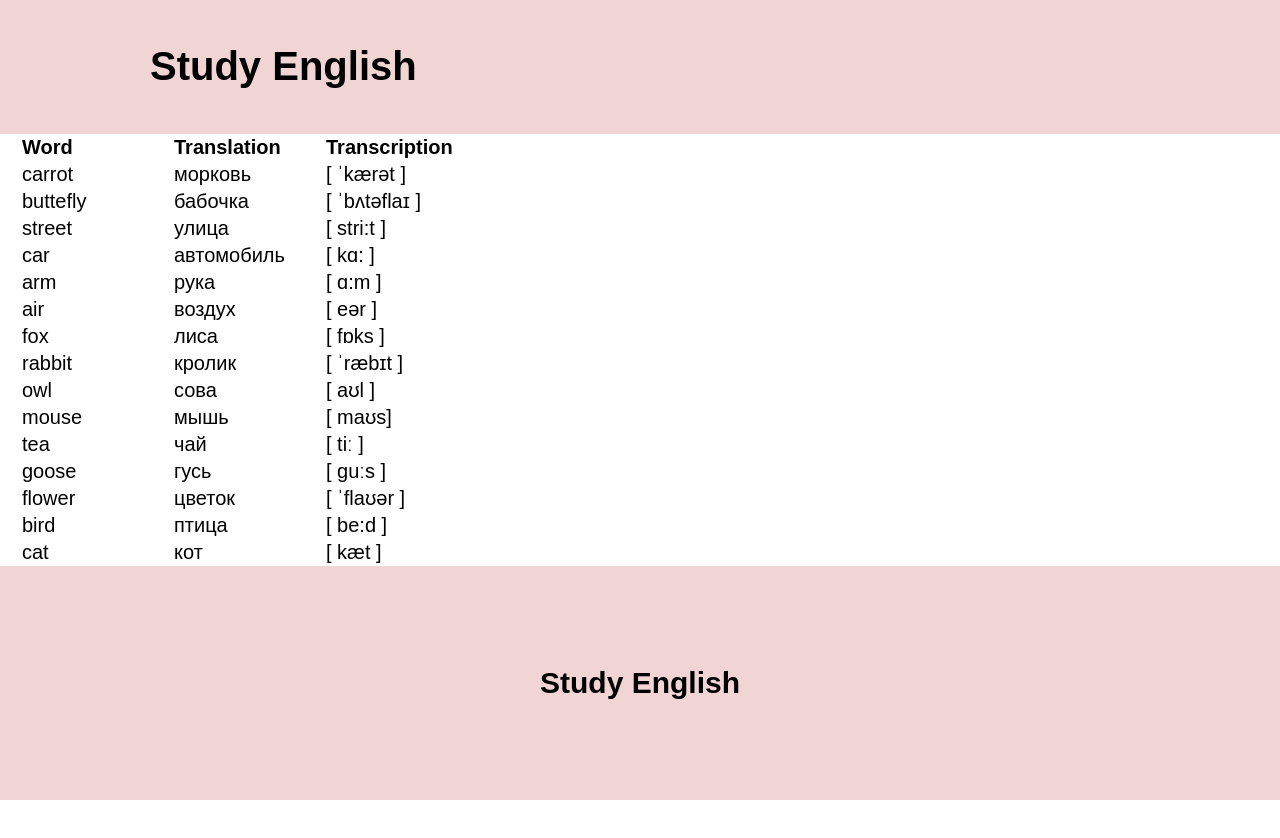
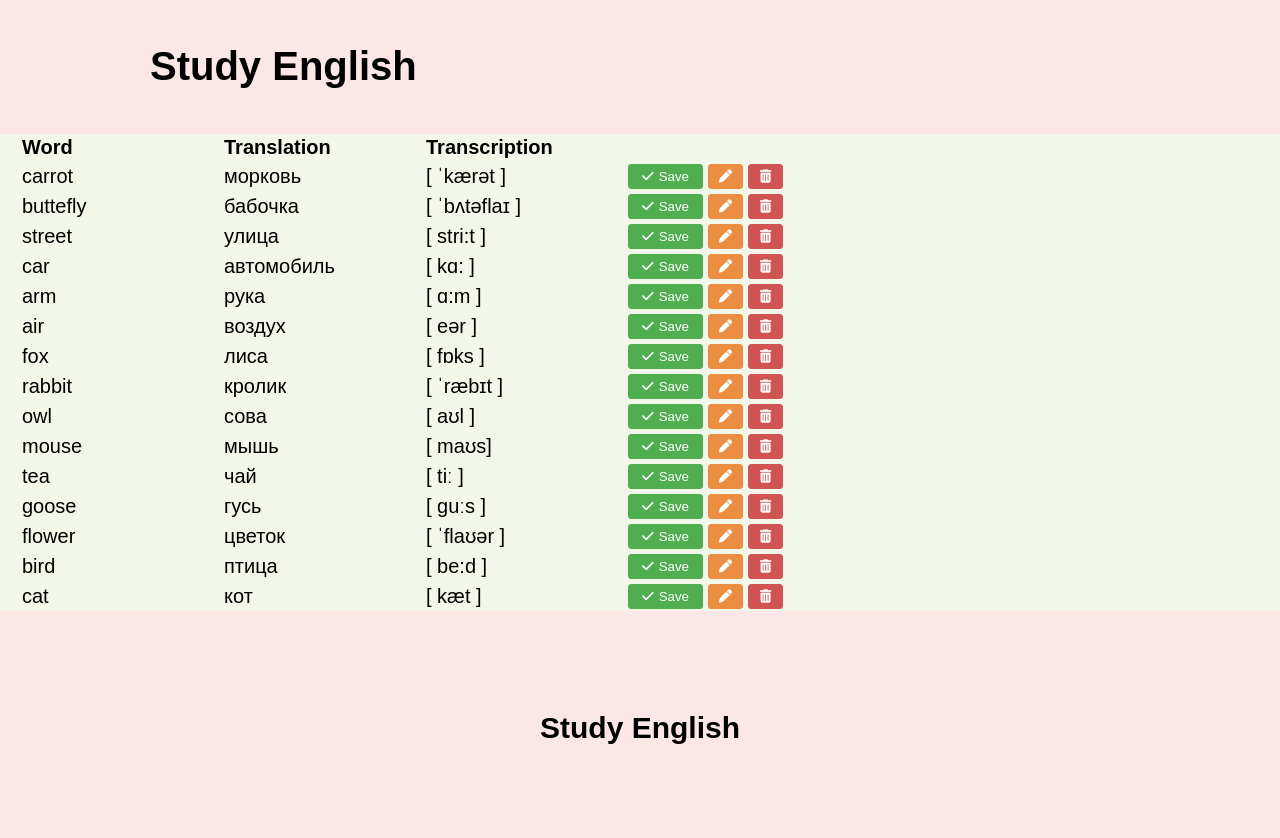
Before and after one commit to EvelinaYaln/words_app, a React (Create React App) app in the folder words-app/: page / in a window 1280 px wide. Shown: the top 838 px of the page. Before the commit the page ends 800 px from the top, so only its background shows below. Built offline with nearby package versions, Linux system fonts and the light colour scheme; a web font is replaced by a local one.

Commit message:
create css button

```diff
--- a/words-app/public/index.html
+++ b/words-app/public/index.html
@@ -4,6 +4,7 @@
     <meta charset="utf-8" />
     <link rel="icon" href="%PUBLIC_URL%/favicon.ico" />
     <meta name="viewport" content="width=device-width, initial-scale=1" />
+    <script src="https://kit.fontawesome.com/4d945f1e23.js" crossorigin="anonymous"></script>
     <meta name="theme-color" content="#000000" />
     <meta
       name="description"
--- a/words-app/src/components/Button.jsx
+++ b/words-app/src/components/Button.jsx
@@ -1,10 +1,21 @@
 
 function Button() {
     return (
-      <div className="Button">
+      <div className="button-container">
+         <button className="button-container__save">
+          <i class="fa-solid fa-check"></i>
+          Save
+        </button>
+<button  className="button-container__correct" id="correct">
+          <i class="fa-solid fa-pen"></i>
+        </button>
+        <button className="button-container__delete">
+          <i class="fa-solid fa-trash-can"></i>
+        </button>
 
       </div>
     );
   }
 
+
   export default Button;
--- a/words-app/src/components/Main.jsx
+++ b/words-app/src/components/Main.jsx
@@ -3,7 +3,7 @@
 
 
 const vocab = [{
-  "english":"carrot","transcription":"[ ˈkærət ]","russian":"морковь","tags":"овощи",
+  "english":"carrot","transcription":"[ ˈkærət ]","russian":"морковь","tags":"овощи", "isSelected": true,
 },{
   "english":"buttefly","transcription":"[ ˈbʌtəflaɪ ]","russian":"бабочка",
 },{
@@ -39,7 +39,7 @@
       <div className="main" id="main">
         <Heading/>
          {vocab.map((v)=>
-        <Table english={v.english} russian={v.russian}  transcription={v.transcription}/>
+        <Table english={v.english} russian={v.russian}  transcription={v.transcription} isSelected={v.isSelected}/>
       )}
 
       </div>
--- a/words-app/src/components/Table.jsx
+++ b/words-app/src/components/Table.jsx
@@ -1,4 +1,4 @@
-
+import Button from './Button';
 function Table(props) {
     return (
       <div className="table-container">
@@ -6,10 +6,10 @@
         <table className="table-container__table table">
           <tbody>
             <tr>
-              <td>{props.english}</td>
+              <td contentEditable="true">{props.english} </td>
               <td>{props.russian}</td>
               <td>{props.transcription}</td>
-              <td></td>
+              <td><Button/></td>
             </tr>
 
           </tbody>
--- a/words-app/src/preprocessors/_button.scss
+++ b/words-app/src/preprocessors/_button.scss
@@ -0,0 +1,44 @@
+.button-container {
+    &__save {
+        color: $text-color;
+        background-color: rgb(80, 174, 80);
+        width: 75px;
+        height: 25px;
+        border: 1px solid rgb(80, 174, 80);
+        border-radius: 3px;
+        transition: all .2s;
+        &:hover {
+            background-color:rgba(80, 174, 80,.9);
+        }
+    }
+    &__correct {
+        color: $text-color;
+        background-color: rgb(236, 142, 65);
+        width: 35px;
+        height: 25px;
+        border: 1px solid rgb(236, 142, 65);
+        border-radius: 3px;
+        margin-left: 5px;
+        transition: all .2s;
+        &:hover {
+            background-color:rgba(236, 142, 65, .8);
+        }
+    }
+    &__delete {
+        color: $text-color;
+        background-color: rgb(209, 84, 84);
+        width: 35px;
+        height: 25px;
+        border: 1px solid rgb(209, 84, 84);
+        border-radius: 3px;
+        margin-left: 5px;
+        transition: all .2s;
+        &:hover {
+            background-color:rgba(209, 84, 84, .9);
+        }
+    }
+}
+
+.button-container__save i {
+    margin-right: 5px;
+}
--- a/words-app/src/preprocessors/_main.scss
+++ b/words-app/src/preprocessors/_main.scss
@@ -0,0 +1,3 @@
+.main {
+    background-color: $main-background-color;
+}
--- a/words-app/src/preprocessors/_table.scss
+++ b/words-app/src/preprocessors/_table.scss
@@ -11,6 +11,6 @@
 }
 
 td,th {
-    width: 150px;
+    width: 200px;
     text-align: left;
 }
--- a/words-app/src/preprocessors/_variables.scss
+++ b/words-app/src/preprocessors/_variables.scss
@@ -7,4 +7,4 @@
 $semi-bold-font-weight: 600;
 $bold-font-weight: 700;
 $main-background-color: #F3F7EA;
-$footer-header-bg-color: rgba(193, 66, 66, .22);
+$footer-header-bg-color: rgba(241, 144, 144, 0.22);
--- a/words-app/src/preprocessors/style.css
+++ b/words-app/src/preprocessors/style.css
@@ -19,9 +19,60 @@
   color: #FFF;
 }
 
+.button-container__save {
+  color: #FFF;
+  background-color: #50ae50;
+  width: 75px;
+  height: 25px;
+  border: 1px solid #50ae50;
+  border-radius: 3px;
+  -webkit-transition: all .2s;
+  transition: all .2s;
+}
+
+.button-container__save:hover {
+  background-color: rgba(80, 174, 80, 0.9);
+}
+
+.button-container__correct {
+  color: #FFF;
+  background-color: #ec8e41;
+  width: 35px;
+  height: 25px;
+  border: 1px solid #ec8e41;
+  border-radius: 3px;
+  margin-left: 5px;
+  -webkit-transition: all .2s;
+  transition: all .2s;
+}
+
+.button-container__correct:hover {
+  background-color: rgba(236, 142, 65, 0.8);
+}
+
+.button-container__delete {
+  color: #FFF;
+  background-color: #d15454;
+  width: 35px;
+  height: 25px;
+  border: 1px solid #d15454;
+  border-radius: 3px;
+  margin-left: 5px;
+  -webkit-transition: all .2s;
+  transition: all .2s;
+}
+
+.button-container__delete:hover {
+  background-color: rgba(209, 84, 84, 0.9);
+}
+
+.button-container__save i {
+  margin-right: 5px;
+}
+
 .footer {
   padding: 100px 0;
-  background-color: rgba(193, 66, 66, 0.22);
+  background-color: rgba(241, 144, 144, 0.22);
 }
 
 .header {
@@ -29,7 +80,11 @@
   display: -webkit-box;
   display: -ms-flexbox;
   display: flex;
-  background-color: rgba(193, 66, 66, 0.22);
+  background-color: rgba(241, 144, 144, 0.22);
+}
+
+.main {
+  background-color: #F3F7EA;
 }
 
 .table-container__table {
@@ -41,7 +96,7 @@
 }
 
 td, th {
-  width: 150px;
+  width: 200px;
   text-align: left;
 }
 
```
Also changed, not shown: 1 other file (tests, documents, lock files or other folders).
